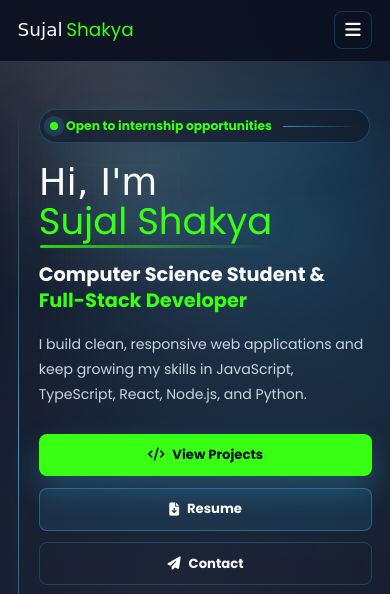
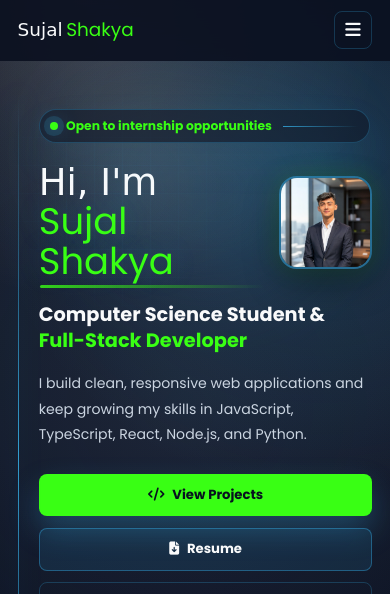
Before and after one commit to SUJALSHK/sujals-portfolio, a website: page index.html in a window 390 px wide. Shown: the top 594 px of the page. Drawn offline with Linux system fonts and the light colour scheme; a web font is replaced by a local one.

Commit message:
Improve mobile hero profile layout

```diff
--- a/assets/css/main.css
+++ b/assets/css/main.css
@@ -398,6 +398,10 @@ main > section {
   border-radius: 999px;
   background: linear-gradient(90deg, var(--main-color), transparent);
   opacity: 0.8;
+}
+
+.mobile-profile-image {
+  display: none;
 }
 
 .home h2 {
@@ -1235,15 +1239,31 @@ main > section {
   }
 
   .home-visual {
-    justify-content: flex-start;
+    display: none;
   }
 
-  .profile-card {
-    width: min(100%, 38rem);
+  .mobile-heading-row {
+    display: flex;
+    align-items: center;
+    justify-content: space-between;
+    gap: 2rem;
   }
 
-  .profile-image {
-    height: 34rem;
+  .mobile-heading-row h1 {
+    min-width: 0;
+    flex: 1;
+  }
+
+  .mobile-profile-image {
+    display: block;
+    width: clamp(90px, 24vw, 130px);
+    height: clamp(90px, 24vw, 130px);
+    flex: 0 0 auto;
+    border: 2px solid rgba(56, 189, 248, 0.42);
+    border-radius: 18px;
+    object-fit: cover;
+    object-position: center 24%;
+    box-shadow: 0 14px 34px rgba(0, 0, 0, 0.34), 0 0 24px rgba(57, 255, 20, 0.16);
   }
 
   .front-summary,
@@ -1305,6 +1325,10 @@ main > section {
 
   .home h1 {
     font-size: 4.2rem;
+  }
+
+  .mobile-heading-row {
+    gap: 1.4rem;
   }
 
   .home h2 {
--- a/index.html
+++ b/index.html
@@ -85,7 +85,18 @@
             <span class="status-dot"></span>
             Open to internship opportunities
           </p>
-          <h1>Hi, I'm <span>Sujal Shakya</span></h1>
+          <div class="mobile-heading-row">
+            <h1>Hi, I'm <span>Sujal Shakya</span></h1>
+            <img
+              class="mobile-profile-image"
+              src="assets/images/profile/sujal-shakya.webp"
+              width="1086"
+              height="1448"
+              alt=""
+              aria-hidden="true"
+              decoding="async"
+            />
+          </div>
           <h2>
             Computer Science Student &amp;
             <span class="role-text" data-roles="Full-Stack Developer">Full-Stack Developer</span>
```
